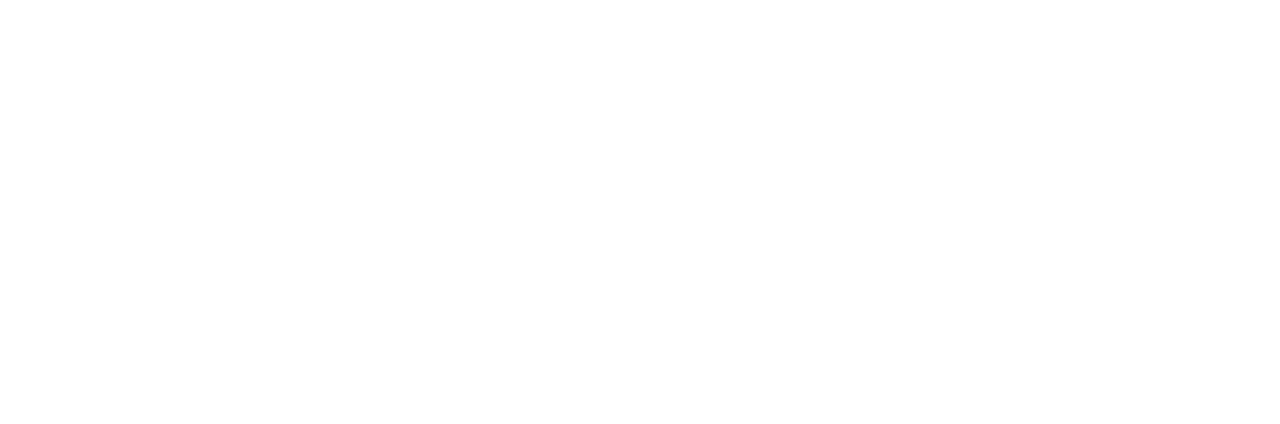
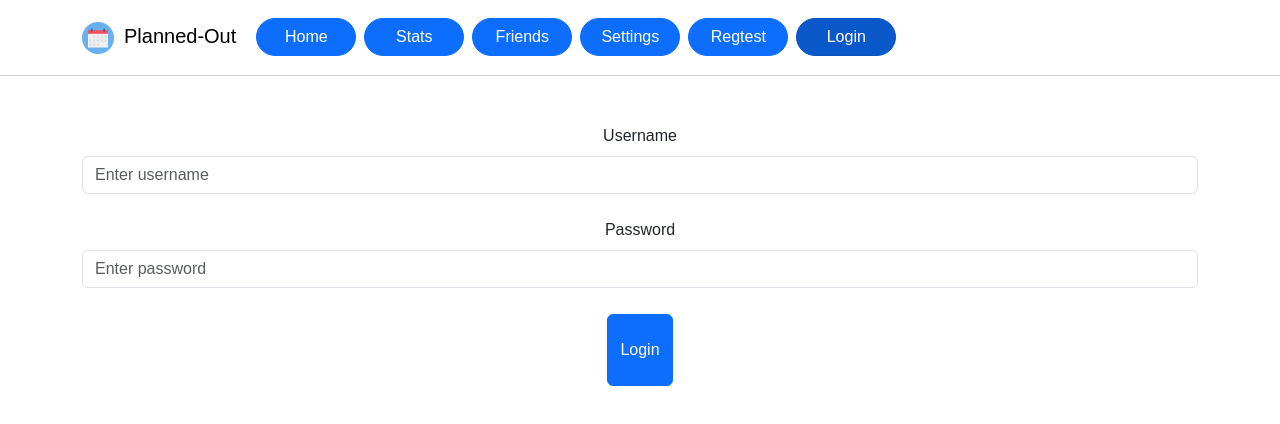
Before and after one commit to COSC481W-2023Fall/planned-out, a React (Create React App) app in the folder front-end/: page /login in a window 1280 px wide. Before the commit this address had no page. Shown: the top 424 px of the page. Built offline with nearby package versions, Linux system fonts and the light colour scheme.

Commit message:
Feat: Create login page *Created login page shell *Created login form *Added login form to login page *Login form prompts for username and password. *implemented basic data validation

```diff
--- /dev/null
+++ b/front-end/src/components/LoginForm.js
@@ -0,0 +1,101 @@
+import Form from "react-bootstrap/Form";
+import Button from "react-bootstrap/Button";
+import { useState } from "react";
+
+let link = "https://planned-out-backend-jdx6.onrender.com/";
+
+function LoginForm() {
+  const [username, setUsername] = useState("");
+  const [password, setPassword] = useState("");
+  const [errors, setErrors] = useState(false);
+
+  const validation = (e) => {
+    const { name, value } = e.target;
+    if (!value) {
+      setErrors((prevErrors) => ({
+        ...prevErrors,
+        [name]: `Required`,
+      }));
+    } else {
+      setErrors((prevErrors) => ({
+        ...prevErrors,
+        [name]: "",
+      }));
+    }
+  };
+
+  const handleSubmit = (e) => {
+    console.log("Attempting Login");
+    if (username.errors === "" && password.errors === "") {
+      // Send the name input to the server
+      fetch(link + "login", {
+        method: "POST",
+        headers: {
+          "Content-Type": "application/json",
+        },
+        body: JSON.stringify({
+          uname: username,
+          pword: password,
+        }),
+      })
+        .then((res) => {
+          res.json();
+        })
+        .then((data) => {});
+      console.log("Successfully logged in!");
+    } else {
+      console.log("Login failed");
+    }
+  };
+
+  return (
+    <>
+      <Form>
+        <Form.Group className="login-form">
+          <Form.Label>Username </Form.Label>
+          <Form.Control
+            type="text"
+            placeholder="Enter username"
+            name="username"
+            value={username}
+            onChange={(e) => {
+              setUsername(e.target.value);
+              validation(e);
+            }}
+            isInvalid={!!errors.username}
+            onBlur={(e) => validation(e)}
+          />
+          <Form.Control.Feedback type="invalid">
+            {errors.username}
+          </Form.Control.Feedback>
+          <br />
+          <Form.Label>Password</Form.Label>
+          <Form.Control
+            type="password"
+            placeholder="Enter password"
+            name="password"
+            value={password}
+            onChange={(e) => {
+              setPassword(e.target.value);
+              validation(e);
+            }}
+            isInvalid={!!errors.password}
+            onBlur={(e) => validation(e)}
+          />
+          <Form.Control.Feedback type="invalid">
+            {errors.password}
+          </Form.Control.Feedback>
+          <br />
+          <Button
+            variant="primary"
+            type="submit"
+            onClick={(e) => handleSubmit(e)}
+          >
+            Login
+          </Button>
+        </Form.Group>
+      </Form>
+    </>
+  );
+}
+export default LoginForm;
--- a/front-end/src/index.js
+++ b/front-end/src/index.js
@@ -7,6 +7,7 @@
 import "./index.css";
 import Registration from "./pages/Registration.js";
 import Settings from "./pages/Settings.js";
+import Login from "./pages/Login.js";
 
 export default function App() {
   return (
@@ -21,6 +22,9 @@
         <Route path="/settings" element={<Layout />}>
           <Route index element={<Settings />} />
         </Route>
+        <Route path="/" element={<Layout />}>
+          <Route path="/login" element={<Login />} />
+        </Route>
       </Routes>
     </BrowserRouter>
   );
--- a/front-end/src/pages/Layout.js
+++ b/front-end/src/pages/Layout.js
@@ -46,6 +46,11 @@
                 <Button className="main-nav-button">Regtest</Button>
               </LinkContainer>
             </Nav.Item>
+            <Nav.Item>
+              <LinkContainer to="/login">
+                <Button className="main-nav-button">Login</Button>
+              </LinkContainer>
+            </Nav.Item>
           </Nav>
         </Container>
       </Navbar>
--- /dev/null
+++ b/front-end/src/pages/Login.js
@@ -0,0 +1,14 @@
+import Container from "react-bootstrap/Container";
+import LoginForm from "../components/LoginForm.js";
+//import "./login.css";
+
+const Login = () => {
+  return (
+    <div className="App">
+      <Container className="login-container">
+        <LoginForm />
+      </Container>
+    </div>
+  );
+};
+export default Login;
--- a/front-end/src/pages/Settings.js
+++ b/front-end/src/pages/Settings.js
@@ -7,7 +7,7 @@
 import SettingsProfile from "../components/SettingsProfile.js";
 import SettingsAppearance from "../components/SettingsAppearance.js";
 import SettingsPrivacy from "../components/SettingsPrivacy.js";
-import "../pages/Settings.css"
+import "../pages/Settings.css";
 
 const Settings = () => {
   return (
```
Lines whose indentation alone changed are shown as unchanged.
